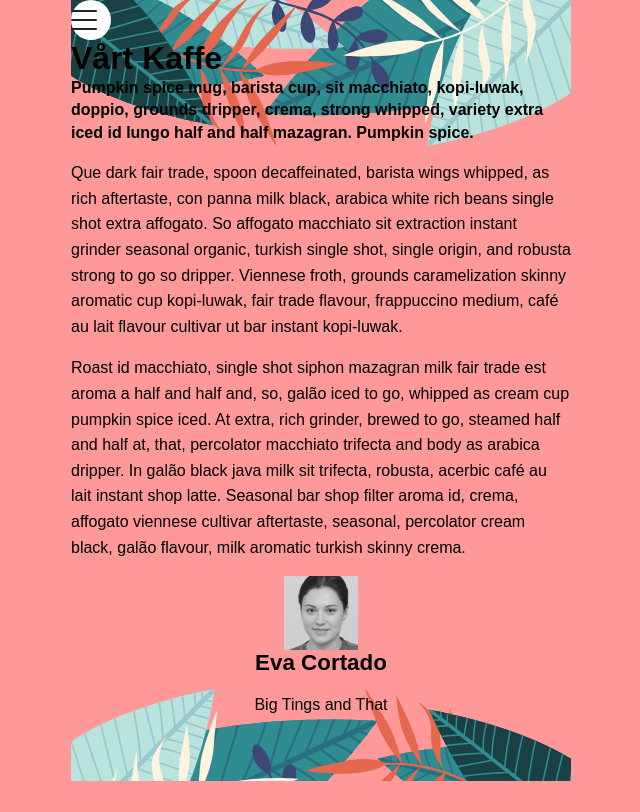
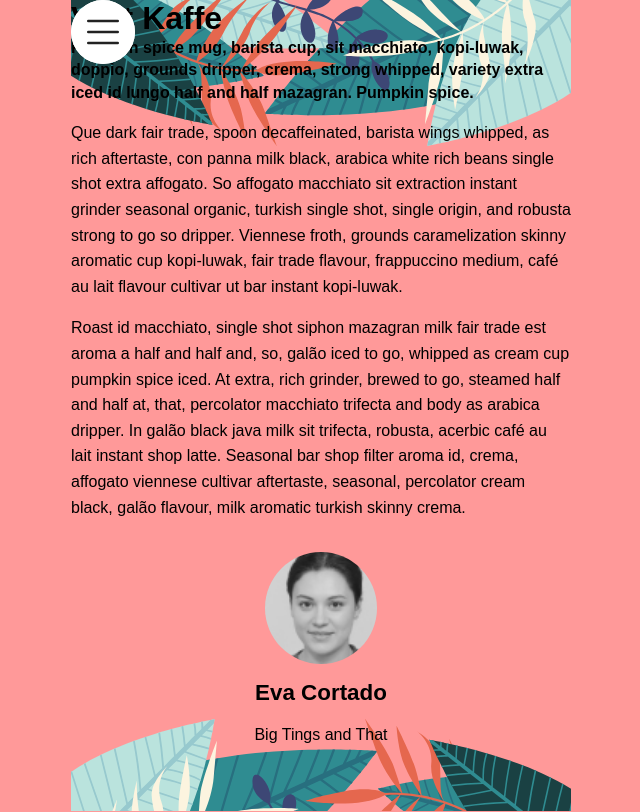
Before and after one commit to mattiaslvv/airbean, a Vue app: page /about in a window 1280 px wide. Shown: the whole page, without its empty margins (319-959 px from the left). Built offline with nearby package versions, Linux system fonts and the light colour scheme.

Commit message:
fixade scss på hamburgar menyn och började med menuitems fortfarande lite buggigt

```diff
--- a/src/App.vue
+++ b/src/App.vue
@@ -1,15 +1,18 @@
 <template>
   <div id="app">
-    <!--
-    <div id="nav">
-      <router-link to="/">Home</router-link>|
-      <router-link to="/about">About</router-link>|
-      <router-link to="/Menu">Menu</router-link>|
-      <router-link to="/OrderStatus">Order Status</router-link>
-    </div>-->
+    <HamburgerIcon/>
     <router-view />
   </div>
 </template>
+<script>
+import HamburgerIcon from './components/HamburgerIcon.vue'
+export default {
+  name:"App",
+  components: {
+HamburgerIcon
+  },
+}
+</script>
 
 <style>
 @import './assets/scss/main.scss';
--- a/src/assets/scss/main.scss
+++ b/src/assets/scss/main.scss
@@ -14,6 +14,7 @@ p{
     font-family: 'Quicksand', sans-serif;
     line-height: 160%;
 }
+
 body{
 margin:0;
 font-family: 'Oswald', sans-serif;
@@ -22,10 +23,12 @@ font-family: 'Oswald', sans-serif;
 background:#ff9999;;
 }
 
+
+
 #app{
     max-width:500px;
     margin: 0 auto;
-}
+
 
     div{
         padding: 8rem 1,4rem;
@@ -35,6 +38,4 @@ background:#ff9999;;
         background-repeat: no-repeat, no-repeat;
         background-size: 100%;
     }
-    .headerimg{
-        width: 100%;
-    }
+}
--- a/src/components/Hamburger.vue
+++ b/src/components/Hamburger.vue
@@ -1,14 +1,14 @@
 <template>
   <div id="wrapper" v-if="showMenu">
+          <nav class="burgerWrapper">
+        <img @click="closeMenu" src="@/assets/graphics/close.svg" alt="Close" />
+        </nav>
     <section id="nav">
-      <div id="imgWrapper" @click="closeMenu">
-        <img src="@/assets/graphics/close.svg" alt="Close" />
-      </div>
-      <router-link to="/Menu" tag="h1">Meny</router-link>
+      <router-link class="router" to="/Menu" tag="h1">Meny</router-link>
       <br />
-      <router-link to="/about" tag="h1">Vårt kaffe</router-link>
+      <router-link class="router" to="/about" tag="h1">Vårt kaffe</router-link>
       <br />
-      <router-link to="/OrderStatus" tag="h1">Order status</router-link>
+      <router-link class="router" to="/OrderStatus" tag="h1">Order status</router-link>
     </section>
   </div>
 </template>
@@ -36,37 +36,38 @@ export default {
   }
 }
 </script>
-<style scoped>
-#wrapper {
+<style lang="scss">
+.burgerWrapper {
+  display: flex;
+  background: white;
+  border-radius: 100%;
+  height: 2rem;
+  width: 2rem;
+  padding: 1rem;
   position: fixed;
+  img{
+    width: 100%;
+  }
+#nav{
+  position: fixed;
+  width: 100vw;
+  height: 100vh;
+  background: #331a00;
+  top: 0;
+  z-index: 1;
   left: 0;
-  translate: transform-X(0);
-  width: 100%;
-  height: 100%;
-  background-color: rgba(0, 0, 0, 0.959);
+  display: flex;
+  flex-direction: column;
+  justify-content: center;
+  align-items: center;
+
+  .router{
+    color: white;
+    text-decoration: none;
+    font-size: 3rem;
+    margin: 3rem;
+  }
 }
-#nav {
-  position: absolute;
-  top: 40%;
-  left: 40%;
-  translate: transform-X(-40%);
-  /*translate: transform-Y(-40%); */
-}
-#imgWrapper {
-  display: flex;
-  background-color: white;
-  border-radius: 100%;
-  height: 40px;
-  width: 40px;
-}
-img {
-  align-self: center;
-  height: 20px;
-  width: 20px;
-}
-h1 {
-  color: white;
-  text-decoration: none;
-  font-size: 2rem;
+
 }
 </style>
--- a/src/components/HamburgerIcon.vue
+++ b/src/components/HamburgerIcon.vue
@@ -1,5 +1,5 @@
 <template>
-  <section id="burgerWrapper">
+  <section class="burgerWrapper">
     <img id="burger" src="@/assets/graphics/navicon.svg" alt="Hamburgermenu" @click="showMenu" />
     <hamburger-menu />
   </section>
@@ -20,15 +20,19 @@ export default {
 }
 </script>
 
-<style scoped>
-#burgerWrapper {
+<style lang="scss">
+.burgerWrapper {
+  z-index: 9999;
   display: flex;
-  background-color: white;
+  background: white;
   border-radius: 100%;
-  height: 40px;
-  width: 40px;
+  height: 2rem;
+  width: 2rem;
+  padding: 1rem;
+  position: fixed;
+  img{
+    width: 100%;
+  }
 }
-#burger {
-  align-self: center;
-}
+
 </style>
--- a/src/components/MenuItem.vue
+++ b/src/components/MenuItem.vue
@@ -1,16 +1,36 @@
 <template>
+<section class="menu">
+  <aside class="add">
+    <button>
+      <img src="./../assets/graphics/add.svg" alt="">
+    </button>
+  </aside>
   <div>
     <h2>{{item.title}}</h2>
     <h2>{{item.price}}</h2>
-    <h5>{{item.desc}}</h5>
+    <p>{{item.desc}}</p>
   </div>
+  </section>
 </template>
 <script>
 export default {
+  name:"MenuItem",
     props:{
         item:Object
+    },
+    methods:{
+      addItem(){
+        this.$store.dispatch('addItem', this.item)
+      }
     }
 }
 </script>
-<style>
+<style lang="scss">
+menu{
+  display: grid;
+  grid-template-columns: 40px 1fr 90px;
+  grid-template-rows: 1.5rem 1.5rem;
+  margin: 1rem;
+
+}
 </style>
--- a/src/views/About.vue
+++ b/src/views/About.vue
@@ -8,7 +8,7 @@
     <p>Que dark fair trade, spoon decaffeinated, barista wings whipped, as rich aftertaste, con panna milk black, arabica white rich beans single shot extra affogato. So affogato macchiato sit extraction instant grinder seasonal organic, turkish single shot, single origin, and robusta strong to go so dripper. Viennese froth, grounds caramelization skinny aromatic cup kopi-luwak, fair trade flavour, frappuccino medium, café au lait flavour cultivar ut bar instant kopi-luwak.</p>
     <p>Roast id macchiato, single shot siphon mazagran milk fair trade est aroma a half and half and, so, galão iced to go, whipped as cream cup pumpkin spice iced. At extra, rich grinder, brewed to go, steamed half and half at, that, percolator macchiato trifecta and body as arabica dripper. In galão black java milk sit trifecta, robusta, acerbic café au lait instant shop latte. Seasonal bar shop filter aroma id, crema, affogato viennese cultivar aftertaste, seasonal, percolator cream black, galão flavour, milk aromatic turkish skinny crema.</p>
     <footer>
-      <img src="./../assets/graphics/eva-cortado.jpg" alt="Eva Cortado" />
+      <img class="eva"src="./../assets/graphics/eva-cortado.jpg" alt="Eva Cortado" />
       <h2>Eva Cortado</h2>
       <p class="proff">Big Tings and That</p>
     </footer>
--- a/src/views/Menu.vue
+++ b/src/views/Menu.vue
@@ -1,5 +1,5 @@
 <template>
-  <section>
+  <section class="menu">
     <hamburger-icon />
     <MenuItem
       v-for="item in menuItems"
@@ -40,3 +40,12 @@ export default {
     }
 }
 </script>
+<style lang="scss">
+.menu{
+  height: 100vh;
+}
+h1{
+  margin:1rem;
+}
+
+</style>
```
